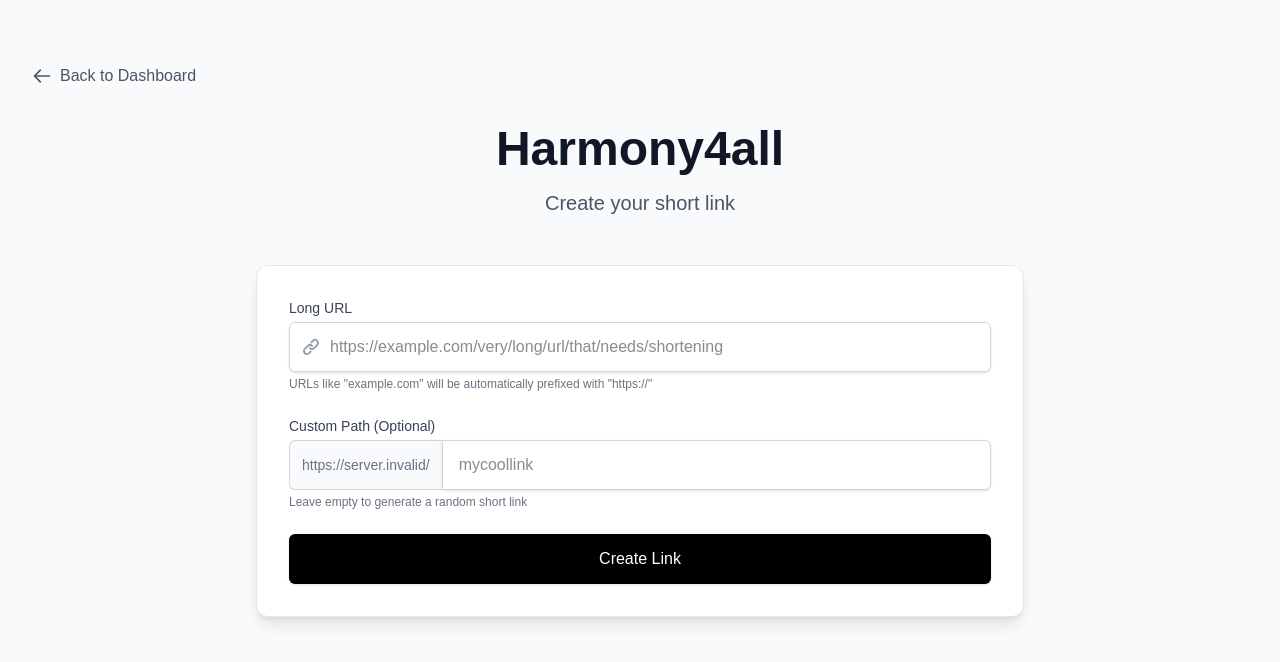
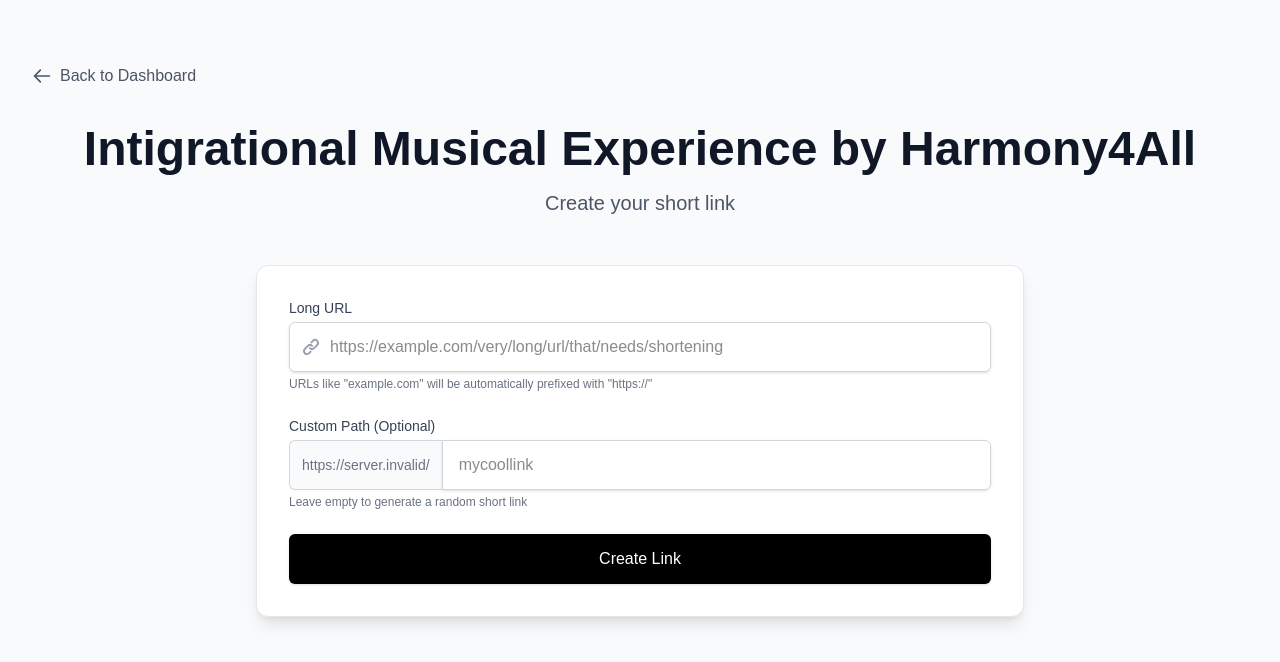
Before and after one commit to mtayyab829/h4a-frontend, a Next.js app: page /create in a window 1280 px wide. Shown: the top 662 px of the page. Built offline with nearby package versions, Linux system fonts and the light colour scheme; no server answers.

Commit message:
adjusted

```diff
--- a/src/app/create/page.tsx
+++ b/src/app/create/page.tsx
@@ -134,7 +134,7 @@ export default function CreatePage() {
             animate={{ opacity: 1, y: 0 }}
             transition={{ duration: 0.5 }}
           >
-            Harmony4all
+            Intigrational Musical Experience by Harmony4All
           </motion.h1>
           <motion.p
             className="text-xl text-gray-600 max-w-3xl mx-auto"
```
